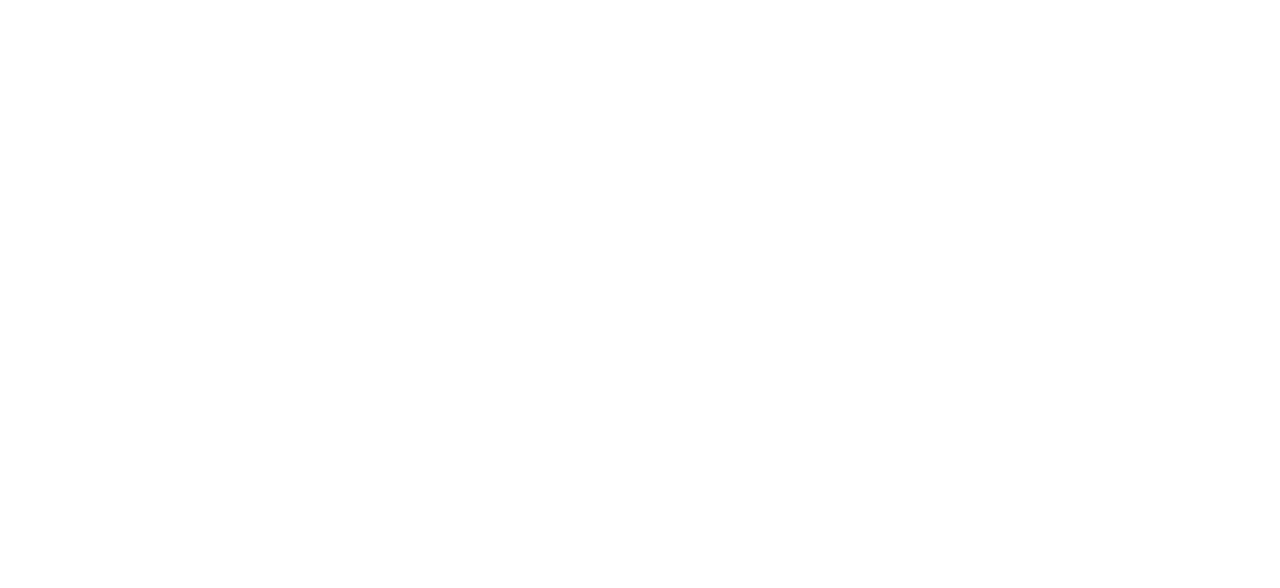
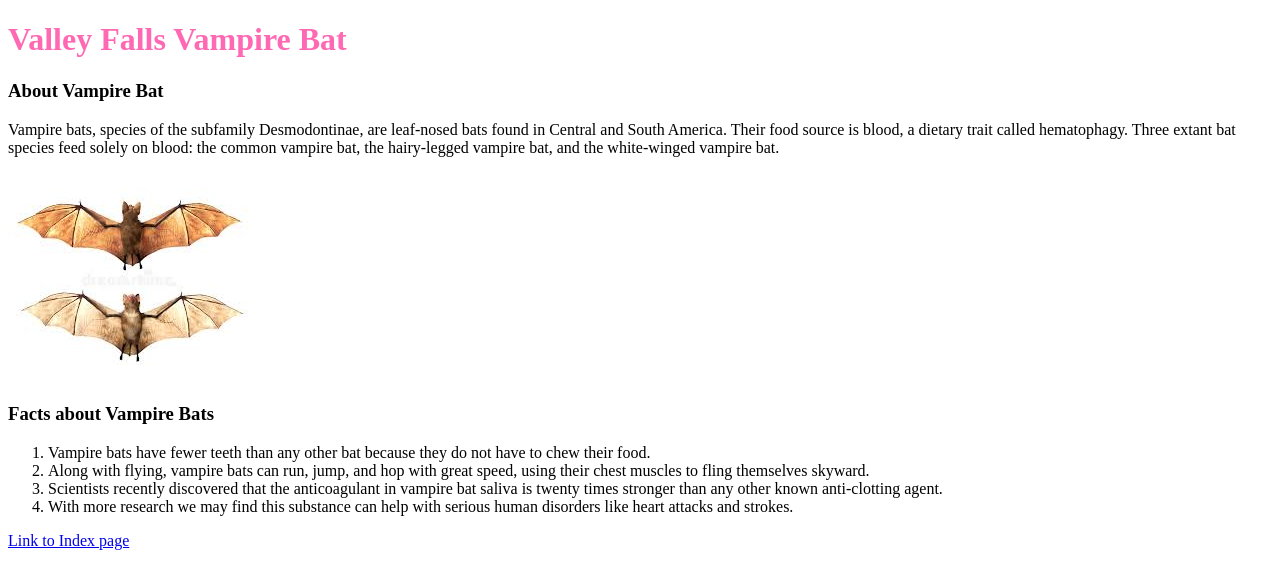
Before and after one commit to 44-563-Web-Apps-F22/44563-webapps-assignment-3-hruthik7, a plain HTML site: page bonus.html in a window 1280 px wide. Drawn offline with Linux system fonts and the light colour scheme.

Commit message:
Bonus page Added

```diff
--- a/bonus.html
+++ b/bonus.html
@@ -0,0 +1,24 @@
+<!DOCTYPE html>
+<html>
+    <head>
+        <title>About Mascot</title>
+    </head>
+    <body>
+<h1 style="color: hotpink;">
+    Valley Falls Vampire Bat</h1>
+<h3>About Vampire Bat</h3>
+<p>Vampire bats, species of the subfamily Desmodontinae,
+ are leaf-nosed bats found in Central and South America.
+ Their food source is blood, a dietary trait called hematophagy.
+Three extant bat species feed solely on blood: the common vampire bat, the hairy-legged vampire bat, and the white-winged vampire bat.</p>
+<img src="Vampirebat.jpg" width="242" height="208" alt="Image of Vampirebat">
+<h3> Facts about Vampire Bats </h3>
+<ol>
+<li>Vampire bats have fewer teeth than any other bat because they do not have to chew their food.</li>
+<li>Along with flying, vampire bats can run, jump, and hop with great speed, using their chest muscles to fling themselves skyward.</li>
+<li>Scientists recently discovered that the anticoagulant in vampire bat saliva is twenty times stronger than any other known anti-clotting agent.</li>
+<li>With more research we may find this substance can help with serious human disorders like heart attacks and strokes.</li>
+</ol>
+<a href="index.html"> Link to Index page</a>
+</body>
+</html>
```
Also changed, not shown: aboutme.html (+0 -2 lines), index.html (+1 -0 lines), Vampirebat.jpg (added).
